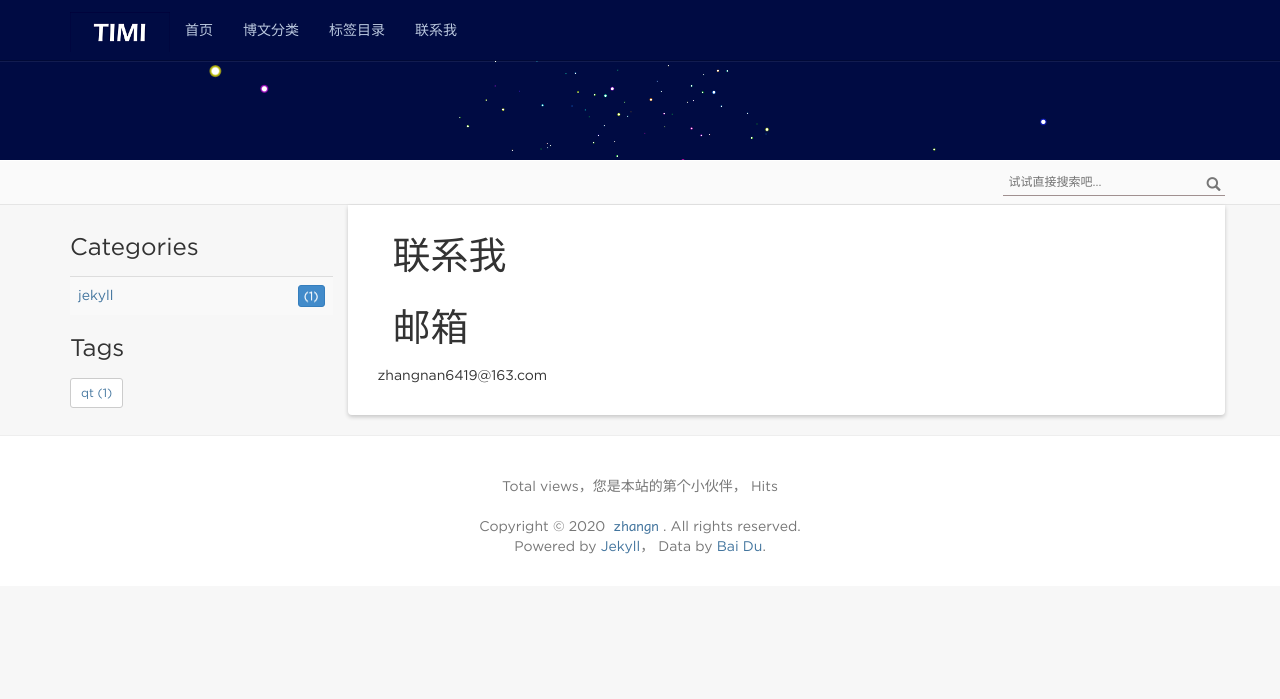
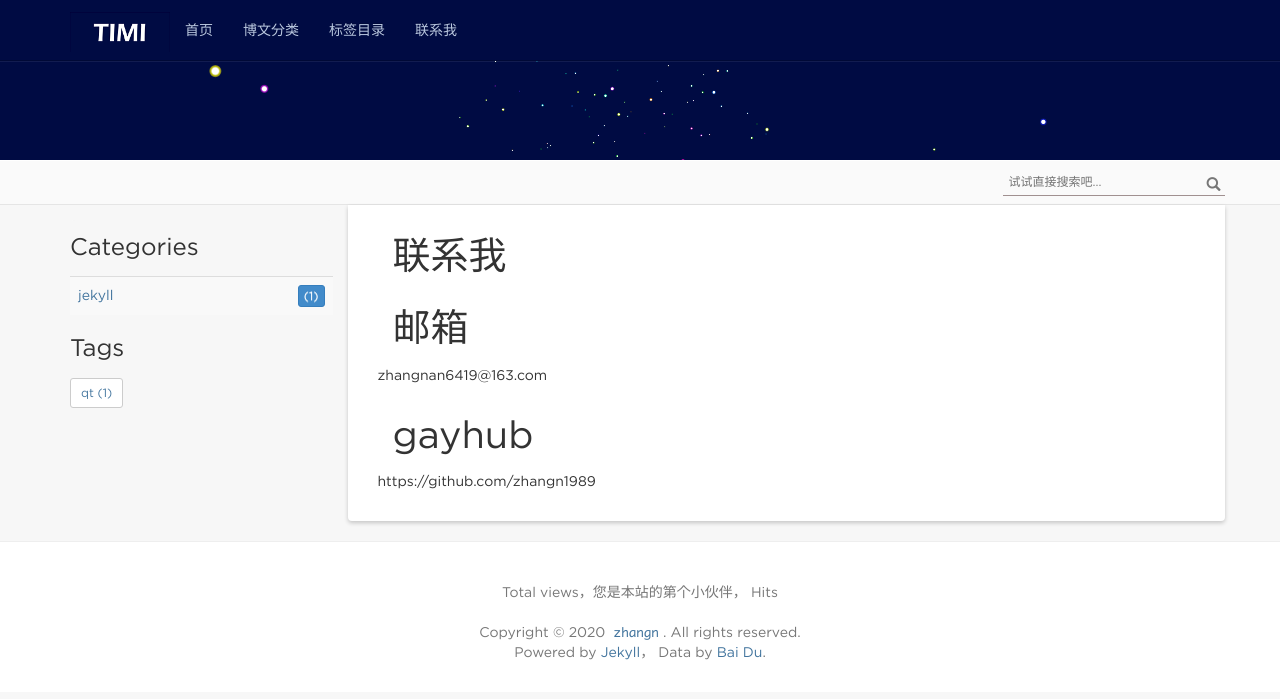
Before and after one commit to zhangn1989/Document, a Jekyll site: the page built from contact.md, in a window 1280 px wide. Shown: the top 699 px of the page. Built offline with Jekyll 4.4.1, drawn with Linux system fonts in a browser that asks for light colours; nearby versions of some CDN libraries; comment, search, counter and statistics services are not loaded.

```diff
--- a/contact.md
+++ b/contact.md
@@ -6,3 +6,6 @@
 ---
 # 邮箱
 {{site.email}}
+
+# gayhub
+{{site.github}}
```
